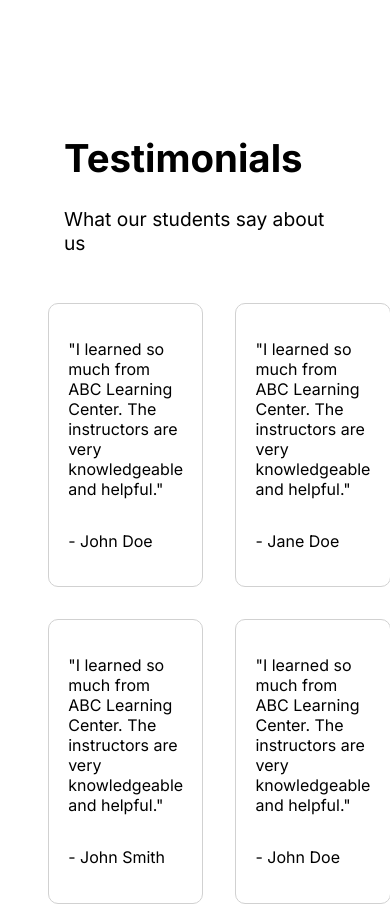
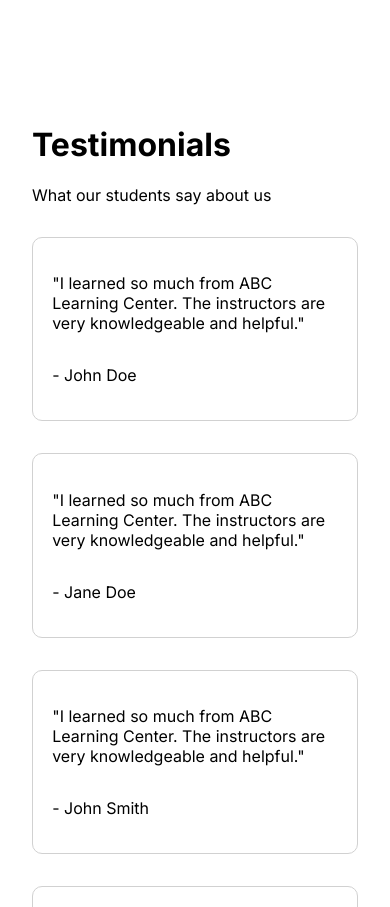
Before and after one commit to nojf1/dcs10203, a plain HTML site: page index.html in a window 390 px wide. Shown: the part 1220-2127 px from the top of the page. Drawn offline with nearby package versions, Linux system fonts and the light colour scheme.

Commit message:
minor style changes in css file

```diff
--- a/styles.css
+++ b/styles.css
@@ -716,7 +716,9 @@ body {
 
 /* Privacy policy page */
 .privacy-policy-container {
-    margin: 2rem;
+    width: 70vw;
+    margin: 0 auto;
+    margin-bottom: 2rem;
 }
 
 .privacy-policy-heading {
@@ -910,6 +912,20 @@ body {
             font-size: 0.9rem;
         }
 
+        .testimonials-container {
+            margin: 1rem;
+        }
+
+        .testimonials-heading {
+            font-size: 1rem;
+            margin: 1rem;
+        }
+
+        .testimonials-grid {
+            display: flex;
+            flex-direction: column;
+        }
+
         .contact-container {
             flex-direction: column;
             margin: 0;
```
